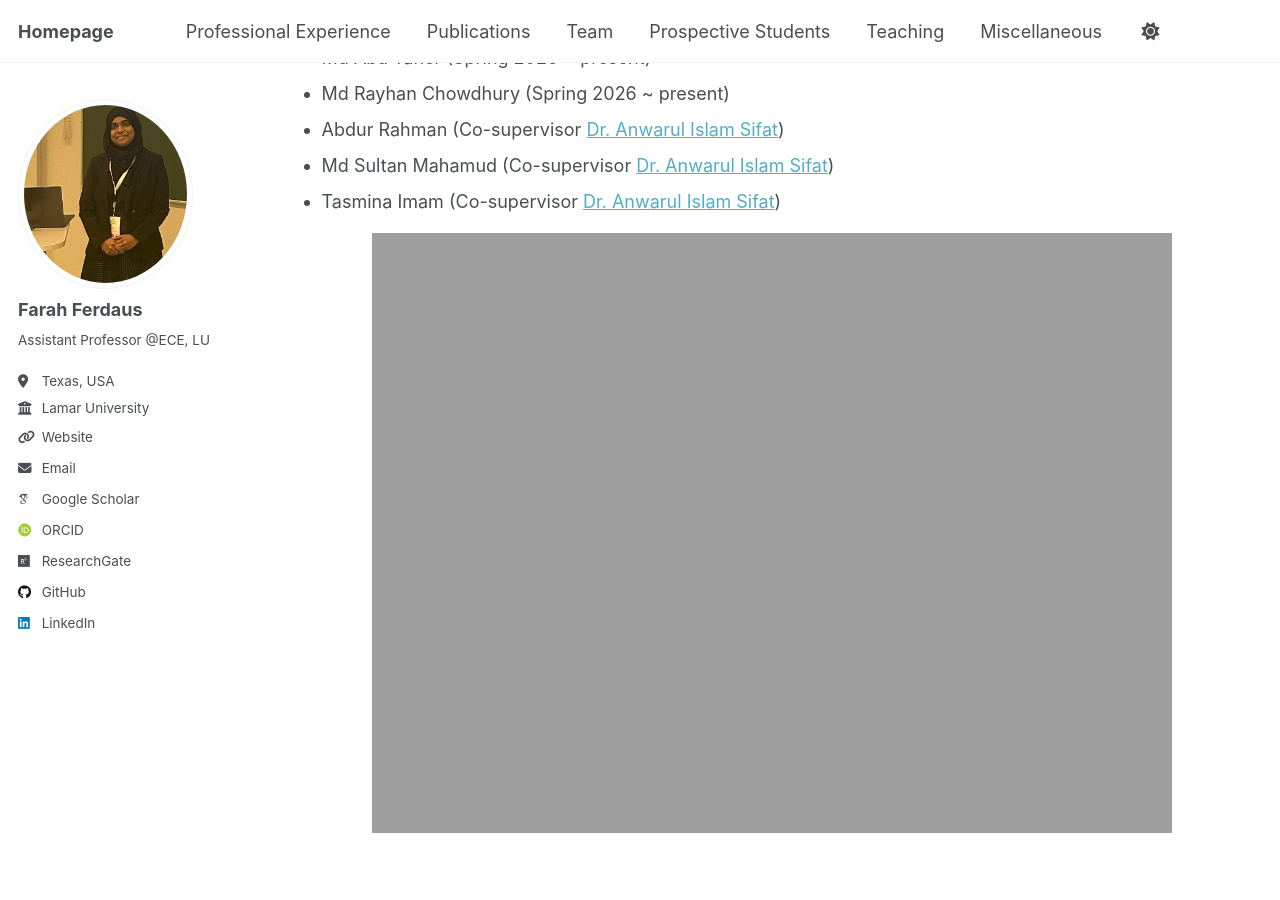
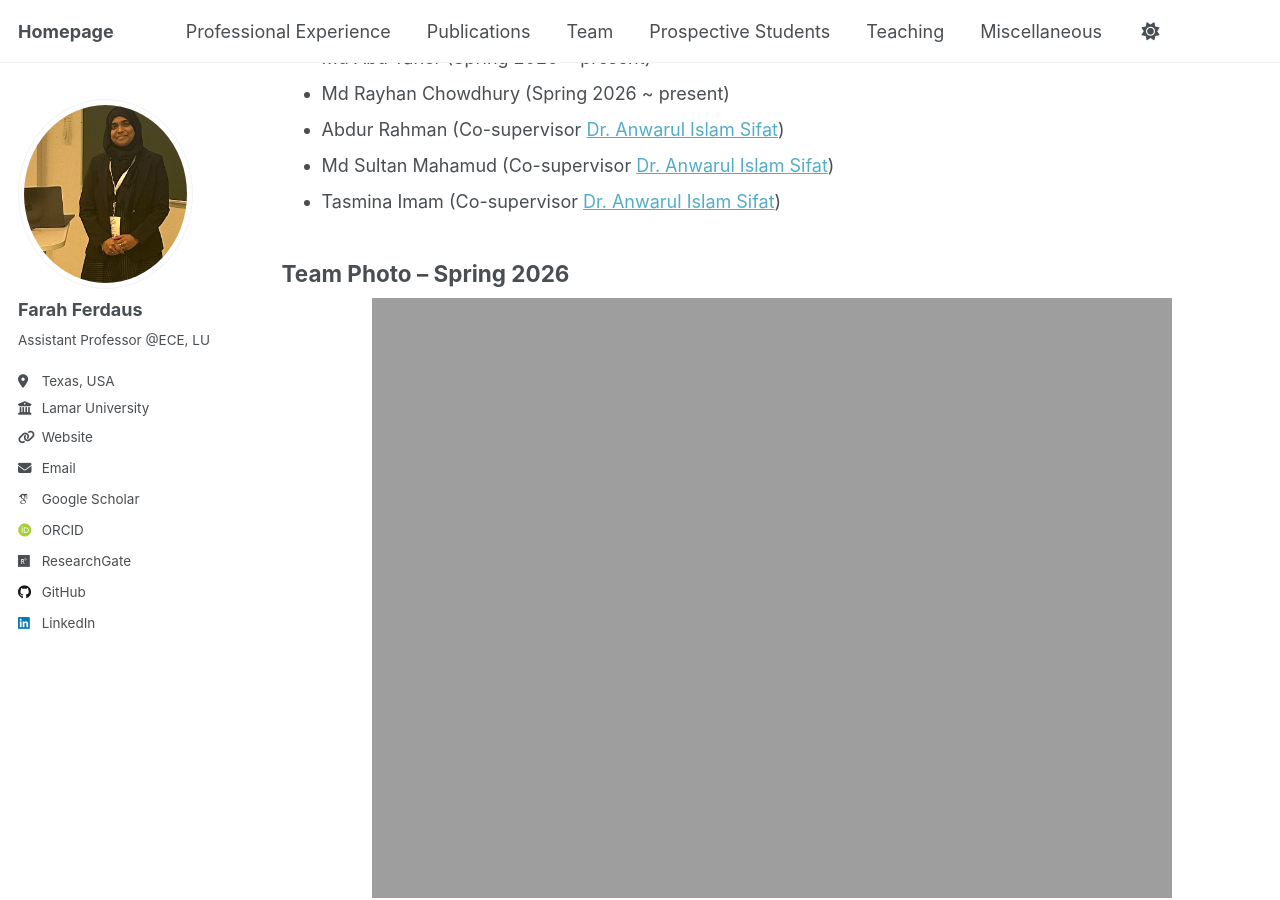
Before and after one commit to fferdaus/fferdaus.github.io, a Jekyll site: the page built from _pages/team.md, in a window 1280 px wide and 900 px high, scrolled down 362 px. Built offline with Jekyll 4.4.1, drawn with Linux system fonts in a browser that asks for light colours; some web fonts are replaced.

Commit message:
Update team.md

```diff
--- a/_pages/team.md
+++ b/_pages/team.md
@@ -24,6 +24,8 @@ redirect_from:
 - Tasmina Imam (Co-supervisor [Dr. Anwarul Islam Sifat](https://www.linkedin.com/in/aisifat/))
 
 
+## Team Photo – Spring 2026
+
 <div style="text-align: center;">
   <img src="{{ base_path }}/images/team.jpg" alt="Research Team" width="800">
 </div>
```
